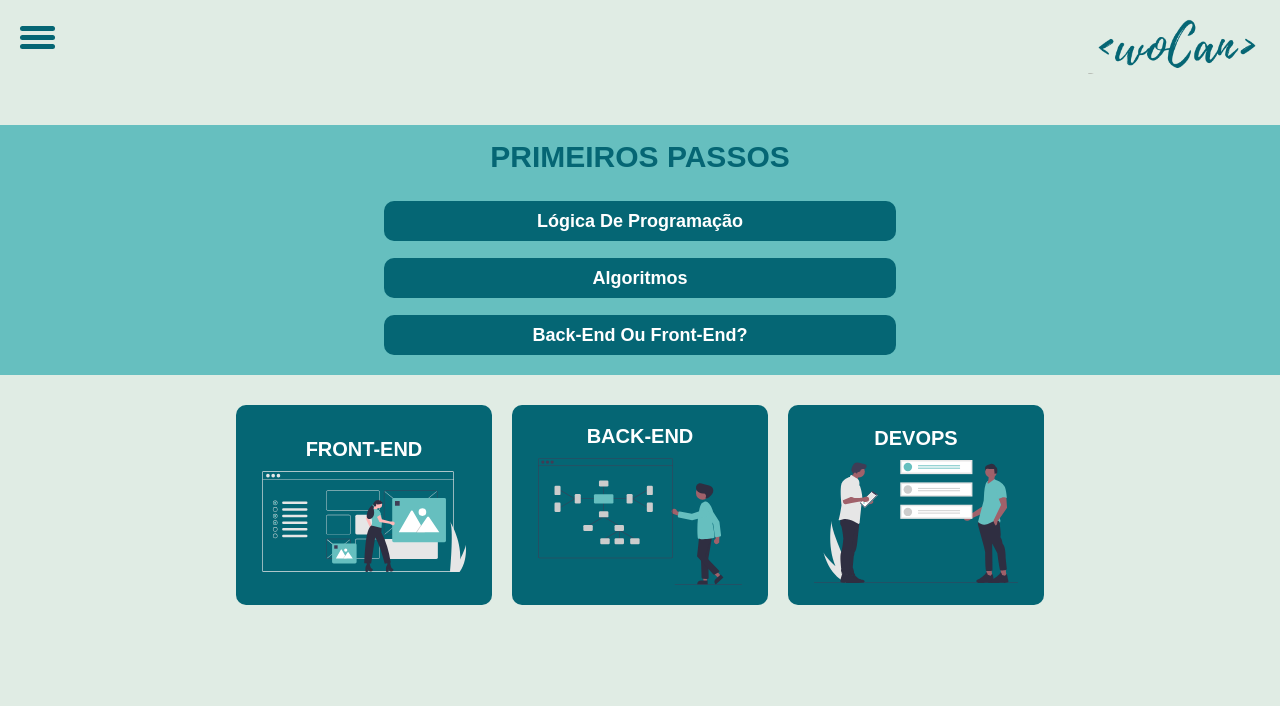
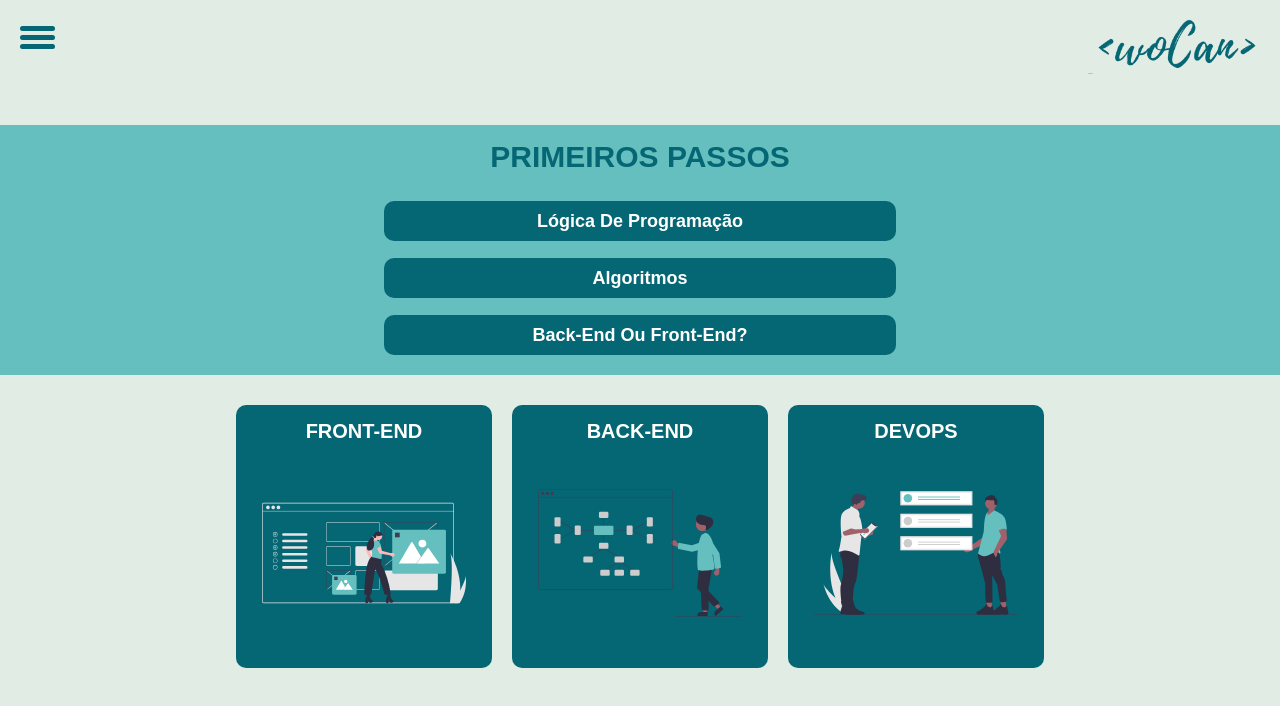
Before and after one commit to camilagerarde/Talent2020CI-T-WoCan, a React (Create React App) app: page /start in a window 1280 px wide. Shown: the top 706 px of the page. Built offline with nearby package versions, Linux system fonts and the light colour scheme; a web font is replaced by a local one.

Commit message:
correção card

```diff
--- a/src/components/CardArea/style.scss
+++ b/src/components/CardArea/style.scss
@@ -26,6 +26,7 @@
 
     .img-area {
       max-width: 90%;
+      height: 200px;
     }
   }
 }
@@ -33,6 +34,5 @@
 @media (min-width: 800px) {
   .card-area {
     width: 20%;
-    height: 200px;
   }
 }
```
